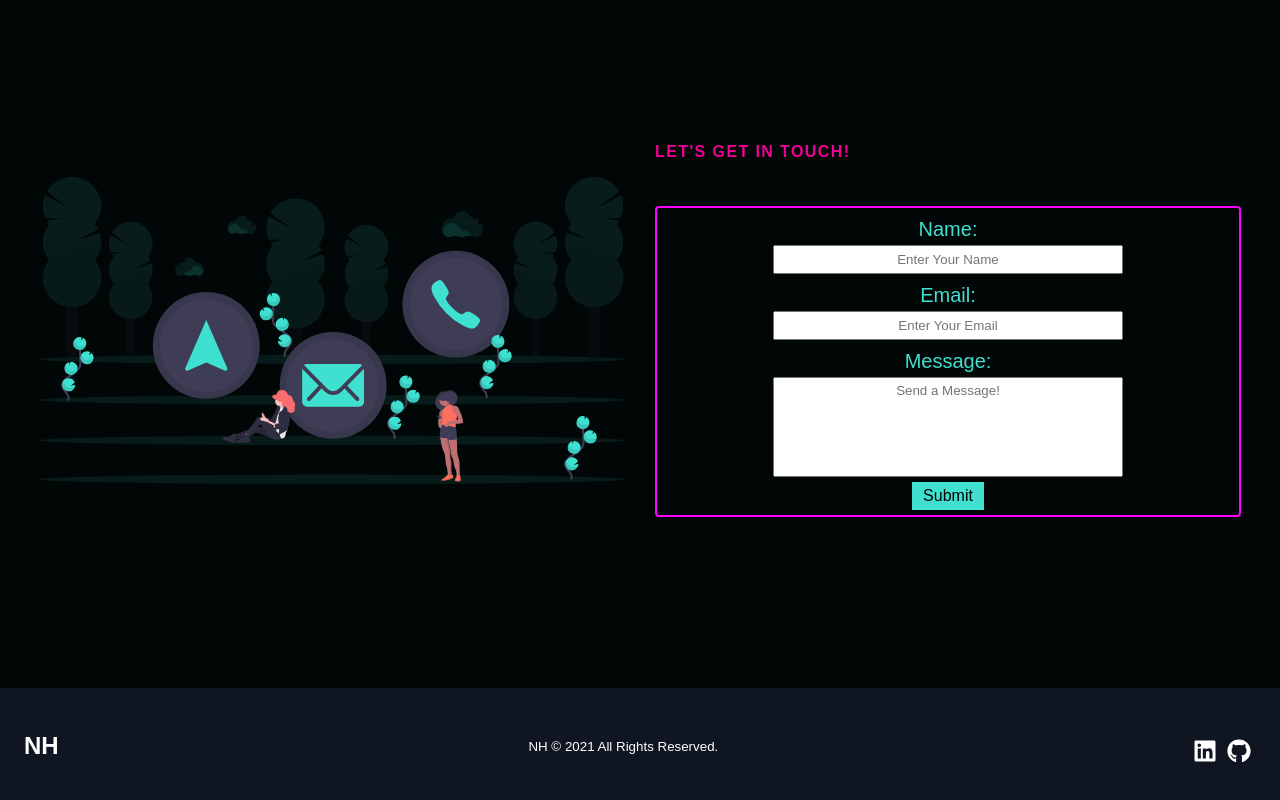
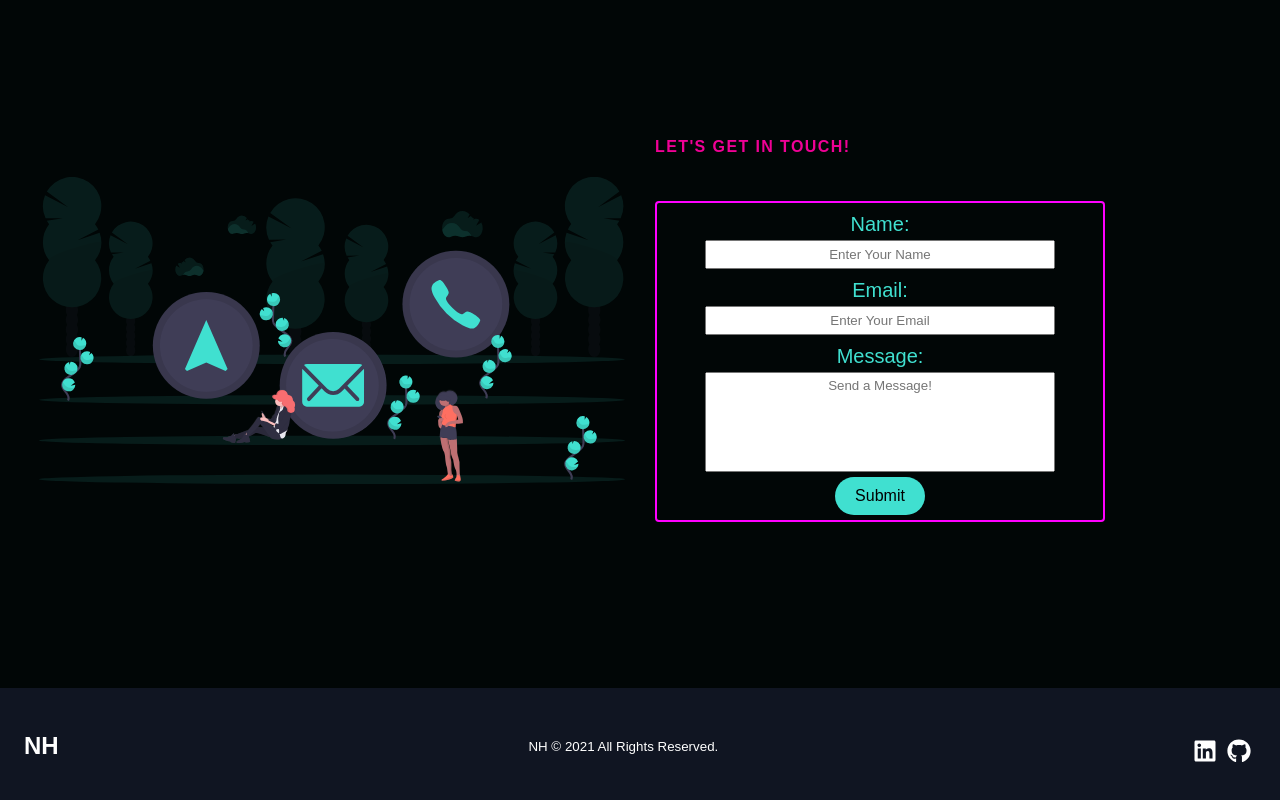
Before and after one commit to NRHietala/portfolio, a React (Create React App) app: page / in a window 1280 px wide. Shown: the part 2712-3512 px from the top of the page. Built offline with nearby package versions, Linux system fonts and the light colour scheme; a web font is replaced by a local one.

Commit message:
Cleaned up commented and unused code

```diff
--- a/src/components/Contact/ContactElements.js
+++ b/src/components/Contact/ContactElements.js
@@ -44,6 +44,7 @@ export const Column2 = styled.div`
   margin-bottom: 15px;
   padding: 0px 15px;
   grid-area: col2;
+  /* text-align: center;  can change header position here*/
 `;
 
 export const TextWrapper = styled.div`
@@ -82,11 +83,10 @@ export const FormContainer = styled.form`
   display: flex;
   flex-flow: column nowrap;
   justify-content: center;
-  align-items: space-between;
   border-radius: 4px;
-  /* background: gray; */
   border: 2px solid magenta;
   border-radius: 4px;
+  max-width: 450px;
 `;
 
 export const FormWrapper = styled.div`
@@ -134,10 +134,10 @@ export const BtnWrap = styled.div`
 `;
 
 export const Btn = styled.button`
-  /* border-radius: 50px; */
+  border-radius: 50px;
   background: #40e0d0;
   white-space: nowrap;
-  padding: 5px 11px;
+  padding: 10px 20px;
   color: #000;
   font-size: 16px;
   outline: none;
```
